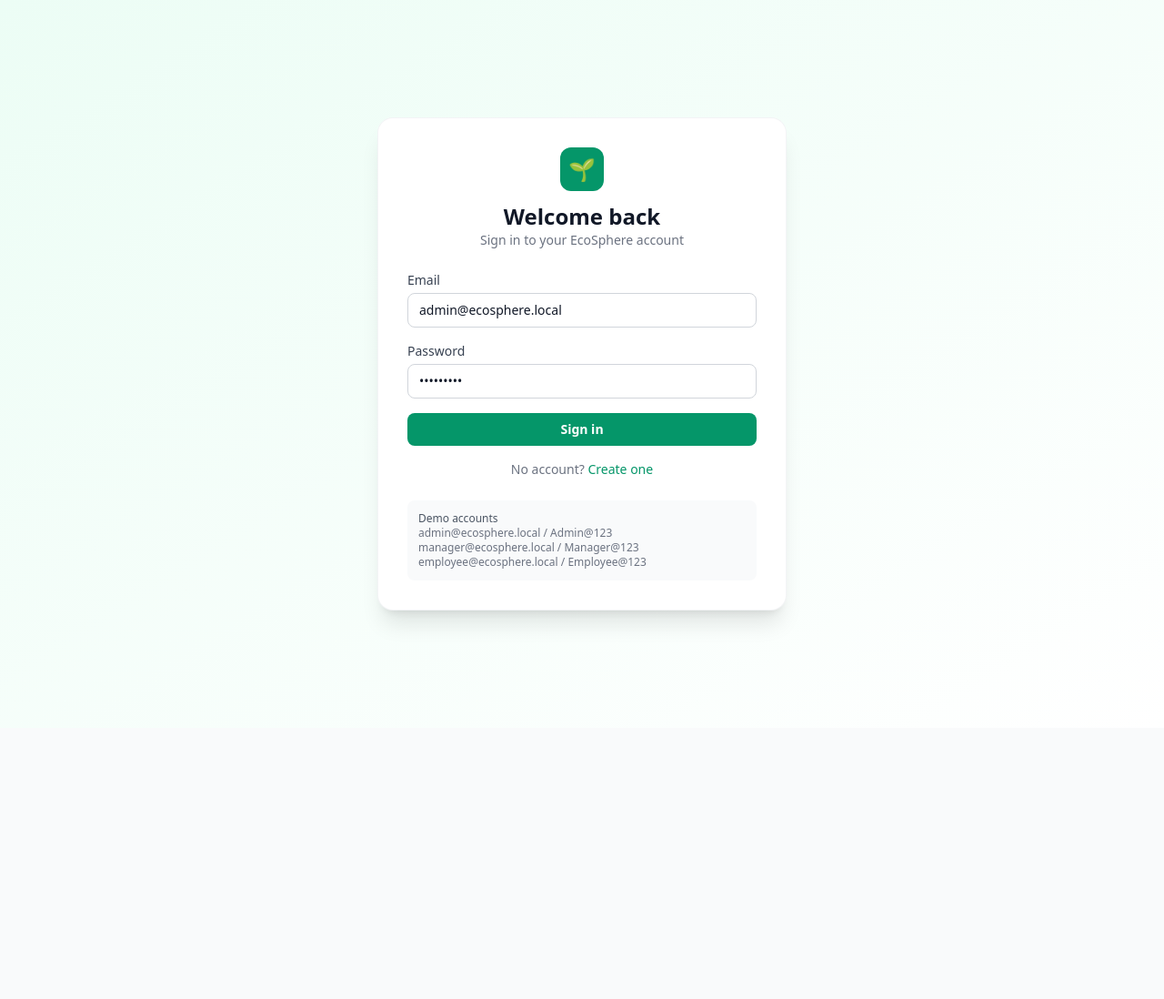
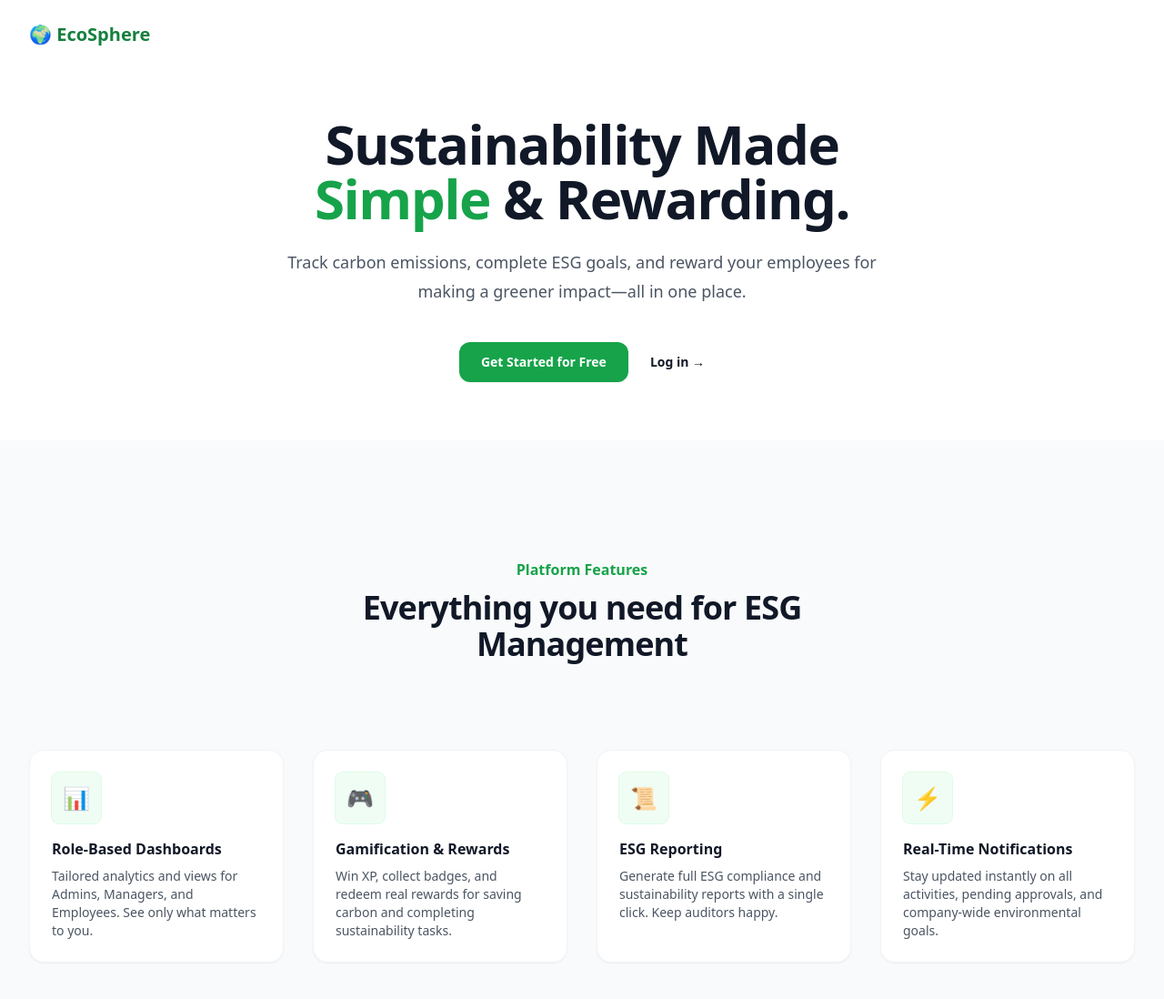
Before and after one commit to shubham5728/ECOSphere-ESG-Management-Platform, a React (Vite) app in the folder client/: page / in a window 1280 px wide. Before the commit this address led to /login. Shown: the top 1098 px of the page at 91% size. Before the commit the page ends 800 px from the top, so only its background shows below. Built offline with nearby package versions, Linux system fonts and the light colour scheme; no server answers.

Commit message:
feat: Implement Landing Page and update routing logic

```diff
--- a/client/src/App.tsx
+++ b/client/src/App.tsx
@@ -5,6 +5,7 @@ import { AppShell } from "./components/layout/AppShell";
 import LoginPage from "./features/auth/LoginPage";
 import SignupPage from "./features/auth/SignupPage";
 import DashboardPage from "./features/dashboard/DashboardPage";
+import LandingPage from "./features/landing/LandingPage";
 import { MasterDataPage } from "./features/master/MasterDataPage";
 import { departmentsConfig } from "./features/master/configs/departments";
 import { categoriesConfig } from "./features/master/configs/categories";
@@ -40,13 +41,14 @@ export default function App() {
       <BrowserRouter>
         <Routes>
           {/* Public */}
+          <Route path="/" element={<LandingPage />} />
           <Route path="/login" element={<LoginPage />} />
           <Route path="/signup" element={<SignupPage />} />
 
           {/* Protected (any authenticated user) */}
           <Route element={<ProtectedRoute />}>
             <Route element={<AppShell />}>
-              <Route path="/" element={<DashboardPage />} />
+              <Route path="/dashboard" element={<DashboardPage />} />
               <Route path="/environmental-dashboard" element={<EnvironmentalDashboardPage />} />
               <Route path="/operations" element={<OperationsPage />} />
               <Route path="/carbon-ledger" element={<CarbonLedgerPage />} />
--- a/client/src/components/layout/AppShell.tsx
+++ b/client/src/components/layout/AppShell.tsx
@@ -14,7 +14,7 @@ interface NavItem {
 
 // All nav items across phases
 const NAV: NavItem[] = [
-  { label: "Dashboard", to: "/", icon: "📊" },
+  { label: "Dashboard", to: "/dashboard", icon: "📊" },
   // -- Phase 2: Environmental --
   { label: "Env Dashboard", to: "/environmental-dashboard", icon: "🌍" },
   { label: "Log Activities", to: "/operations", icon: "🏭" },
@@ -89,7 +89,7 @@ export function AppShell() {
             <NavLink
               key={item.to}
               to={item.to}
-              end={item.to === "/"}
+              end={item.to === "/dashboard"}
               onClick={closeSidebar}
               className={({ isActive }) =>
                 `appshell-nav-link ${isActive ? "appshell-nav-link--active" : ""}`
--- a/client/src/features/auth/LoginPage.tsx
+++ b/client/src/features/auth/LoginPage.tsx
@@ -20,7 +20,7 @@ export default function LoginPage() {
     setLoading(true);
     try {
       await login(email.trim(), password);
-      navigate("/");
+      navigate("/dashboard");
     } catch (err) {
       setError(getApiError(err));
     } finally {
--- a/client/src/features/auth/SignupPage.tsx
+++ b/client/src/features/auth/SignupPage.tsx
@@ -38,7 +38,7 @@ export default function SignupPage() {
     setLoading(true);
     try {
       await signup(form.name.trim(), form.email.trim(), form.password);
-      navigate("/");
+      navigate("/dashboard");
     } catch (err) {
       setApiError(getApiError(err));
     } finally {
--- /dev/null
+++ b/client/src/features/landing/LandingPage.tsx
@@ -0,0 +1,225 @@
+import { Navigate, useNavigate } from "react-router-dom";
+import { useAuth } from "../../store/AuthContext";
+
+export function HeroSection() {
+  const navigate = useNavigate();
+
+  return (
+    <div className="relative overflow-hidden bg-white pt-16 sm:pt-24 lg:pt-32 pb-16">
+      <div className="absolute inset-x-0 -top-40 -z-10 transform-gpu overflow-hidden blur-3xl sm:-top-80" aria-hidden="true">
+        <div
+          className="relative left-[calc(50%-11rem)] aspect-[1155/678] w-[36.125rem] -translate-x-1/2 rotate-[30deg] bg-gradient-to-tr from-[#16a34a] to-[#0d9488] opacity-20 sm:left-[calc(50%-30rem)] sm:w-[72.1875rem]"
+          style={{
+            clipPath:
+              "polygon(74.1% 44.1%, 100% 61.6%, 97.5% 26.9%, 85.5% 0.1%, 80.7% 2%, 72.5% 32.5%, 60.2% 62.4%, 52.4% 68.1%, 47.5% 58.3%, 45.2% 34.5%, 27.5% 76.7%, 0.1% 64.9%, 17.9% 100%, 27.6% 76.8%, 76.1% 97.7%, 74.1% 44.1%)",
+          }}
+        />
+      </div>
+
+      <div className="mx-auto max-w-7xl px-6 lg:px-8 text-center">
+        <div className="mx-auto max-w-2xl">
+          <h1 className="text-4xl font-bold tracking-tight text-gray-900 sm:text-6xl">
+            Sustainability Made <span className="text-green-600">Simple</span> & Rewarding.
+          </h1>
+          <p className="mt-6 text-lg leading-8 text-gray-600">
+            Track carbon emissions, complete ESG goals, and reward your employees for making a greener impact—all in one place.
+          </p>
+          <div className="mt-10 flex items-center justify-center gap-x-6">
+            <button
+              onClick={() => navigate("/signup")}
+              className="rounded-xl bg-green-600 px-6 py-3 text-sm font-semibold text-white shadow-sm hover:bg-green-500 focus-visible:outline focus-visible:outline-2 focus-visible:outline-offset-2 focus-visible:outline-green-600 transition-all"
+            >
+              Get Started for Free
+            </button>
+            <button
+              onClick={() => navigate("/login")}
+              className="text-sm font-semibold leading-6 text-gray-900 hover:text-green-600 transition-colors"
+            >
+              Log in <span aria-hidden="true">→</span>
+            </button>
+          </div>
+        </div>
+      </div>
+    </div>
+  );
+}
+
+export function FeaturesSection() {
+  const features = [
+    {
+      name: "Role-Based Dashboards",
+      description: "Tailored analytics and views for Admins, Managers, and Employees. See only what matters to you.",
+      icon: "📊",
+    },
+    {
+      name: "Gamification & Rewards",
+      description: "Win XP, collect badges, and redeem real rewards for saving carbon and completing sustainability tasks.",
+      icon: "🎮",
+    },
+    {
+      name: "ESG Reporting",
+      description: "Generate full ESG compliance and sustainability reports with a single click. Keep auditors happy.",
+      icon: "📜",
+    },
+    {
+      name: "Real-Time Notifications",
+      description: "Stay updated instantly on all activities, pending approvals, and company-wide environmental goals.",
+      icon: "⚡",
+    },
+  ];
+
+  return (
+    <div className="bg-gray-50 py-24 sm:py-32">
+      <div className="mx-auto max-w-7xl px-6 lg:px-8">
+        <div className="mx-auto max-w-2xl lg:text-center">
+          <h2 className="text-base font-semibold leading-7 text-green-600">Platform Features</h2>
+          <p className="mt-2 text-3xl font-bold tracking-tight text-gray-900 sm:text-4xl">
+            Everything you need for ESG Management
+          </p>
+        </div>
+        <div className="mx-auto mt-16 max-w-2xl sm:mt-20 lg:mt-24 lg:max-w-none">
+          <dl className="grid max-w-xl grid-cols-1 gap-x-8 gap-y-16 lg:max-w-none lg:grid-cols-4">
+            {features.map((feature) => (
+              <div key={feature.name} className="flex flex-col items-start bg-white p-6 rounded-2xl shadow-sm border border-gray-100 hover:shadow-md transition-shadow">
+                <div className="rounded-lg bg-green-50 p-3 ring-1 ring-green-100 mb-4 text-2xl">
+                  {feature.icon}
+                </div>
+                <dt className="font-semibold text-gray-900">
+                  {feature.name}
+                </dt>
+                <dd className="mt-2 flex flex-auto flex-col text-base leading-7 text-gray-600">
+                  <p className="flex-auto text-sm">{feature.description}</p>
+                </dd>
+              </div>
+            ))}
+          </dl>
+        </div>
+      </div>
+    </div>
+  );
+}
+
+export function HowItWorksSection() {
+  const steps = [
+    { step: 1, title: "Log Activities", desc: "Employees log their daily CSR activities or carbon-saving tasks." },
+    { step: 2, title: "Track & Analyze", desc: "Managers and Admins track real-time data and progress on the dashboard." },
+    { step: 3, title: "Earn & Grow", desc: "Employees earn badges and rewards while the company achieves its ESG goals." },
+  ];
+
+  return (
+    <div className="bg-white py-24 sm:py-32">
+      <div className="mx-auto max-w-7xl px-6 lg:px-8 text-center">
+        <h2 className="text-3xl font-bold tracking-tight text-gray-900 sm:text-4xl">How It Works</h2>
+        <p className="mt-4 text-lg text-gray-600 mb-16">Three simple steps to a greener workplace.</p>
+        <div className="grid grid-cols-1 md:grid-cols-3 gap-8">
+          {steps.map((s) => (
+            <div key={s.step} className="relative flex flex-col items-center">
+              <div className="flex h-16 w-16 items-center justify-center rounded-full bg-green-600 text-white text-2xl font-bold shadow-lg mb-6 z-10 relative">
+                {s.step}
+              </div>
+              <h3 className="text-xl font-semibold text-gray-900 mb-2">{s.title}</h3>
+              <p className="text-gray-600 max-w-xs">{s.desc}</p>
+            </div>
+          ))}
+        </div>
+      </div>
+    </div>
+  );
+}
+
+export function AudienceSection() {
+  return (
+    <div className="bg-gray-50 py-24 sm:py-32">
+      <div className="mx-auto max-w-7xl px-6 lg:px-8">
+        <h2 className="text-3xl font-bold tracking-tight text-gray-900 sm:text-4xl text-center mb-16">
+          For Everyone in the Company
+        </h2>
+        <div className="grid grid-cols-1 md:grid-cols-3 gap-8">
+          <div className="bg-white p-8 rounded-2xl shadow-sm border border-gray-100 text-center">
+            <div className="text-4xl mb-4">👑</div>
+            <h3 className="text-lg font-bold text-gray-900 mb-2">Admins</h3>
+            <p className="text-gray-600 text-sm">Control company-wide data, manage master configurations, and ensure ESG compliance effortlessly.</p>
+          </div>
+          <div className="bg-white p-8 rounded-2xl shadow-sm border border-gray-100 text-center">
+            <div className="text-4xl mb-4">👔</div>
+            <h3 className="text-lg font-bold text-gray-900 mb-2">Managers</h3>
+            <p className="text-gray-600 text-sm">Track team performance, approve challenge submissions, and monitor department goal progress.</p>
+          </div>
+          <div className="bg-white p-8 rounded-2xl shadow-sm border border-gray-100 text-center">
+            <div className="text-4xl mb-4">👨‍💻</div>
+            <h3 className="text-lg font-bold text-gray-900 mb-2">Employees</h3>
+            <p className="text-gray-600 text-sm">Participate in challenges, log daily green activities, and earn exciting rewards for contributions.</p>
+          </div>
+        </div>
+      </div>
+    </div>
+  );
+}
+
+export function CtaSection() {
+  const navigate = useNavigate();
+  return (
+    <div className="bg-green-700 py-16 sm:py-24">
+      <div className="mx-auto max-w-7xl px-6 lg:px-8 text-center">
+        <h2 className="text-3xl font-bold tracking-tight text-white sm:text-4xl">
+          Ready to build a greener future with your team?
+        </h2>
+        <p className="mx-auto mt-4 max-w-xl text-lg leading-8 text-green-100">
+          Join EcoSphere today and take the first step towards transparent, rewarding, and effective ESG management.
+        </p>
+        <div className="mt-10 flex items-center justify-center gap-x-6">
+          <button
+            onClick={() => navigate("/signup")}
+            className="rounded-xl bg-white px-8 py-3.5 text-sm font-semibold text-green-700 shadow-sm hover:bg-gray-50 focus-visible:outline focus-visible:outline-2 focus-visible:outline-offset-2 focus-visible:outline-white transition-all"
+          >
+            Join EcoSphere Now
+          </button>
+        </div>
+      </div>
+    </div>
+  );
+}
+
+export function Footer() {
+  return (
+    <footer className="bg-white">
+      <div className="mx-auto max-w-7xl overflow-hidden px-6 py-12 lg:px-8 text-center">
+        <p className="text-center text-xs leading-5 text-gray-500">
+          &copy; {new Date().getFullYear()} EcoSphere, Inc. All rights reserved.
+        </p>
+      </div>
+    </footer>
+  );
+}
+
+export default function LandingPage() {
+  const { user } = useAuth();
+
+  // If user is already logged in, redirect them to the dashboard
+  if (user) {
+    return <Navigate to="/dashboard" replace />;
+  }
+
+  return (
+    <div className="bg-white min-h-screen">
+      {/* Top Navbar */}
+      <header className="absolute inset-x-0 top-0 z-50">
+        <nav className="flex items-center justify-between p-6 lg:px-8" aria-label="Global">
+          <div className="flex lg:flex-1">
+            <span className="text-xl font-bold text-green-700">🌍 EcoSphere</span>
+          </div>
+        </nav>
+      </header>
+
+      <main>
+        <HeroSection />
+        <FeaturesSection />
+        <HowItWorksSection />
+        <AudienceSection />
+        <CtaSection />
+      </main>
+
+      <Footer />
+    </div>
+  );
+}
```
